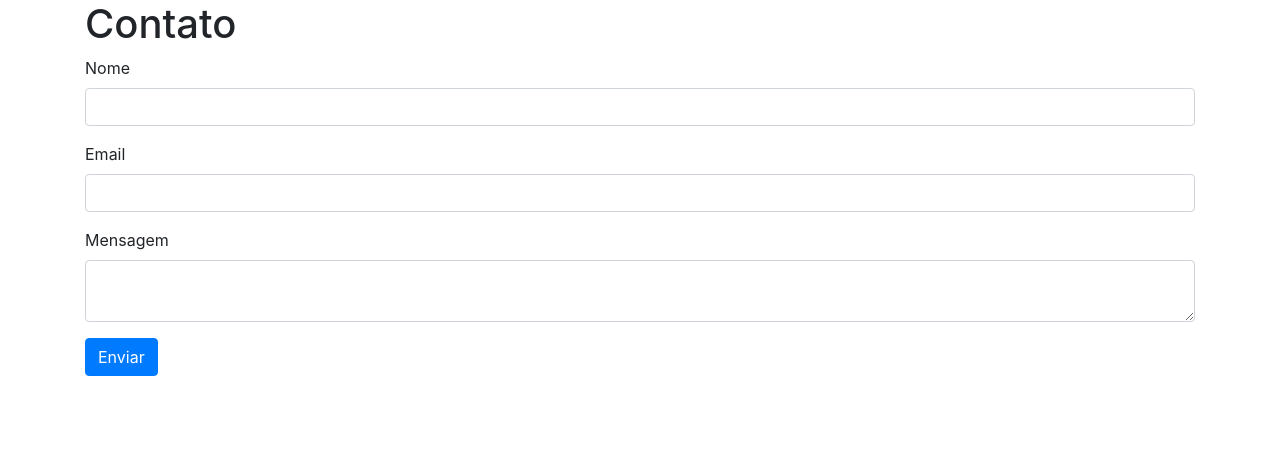
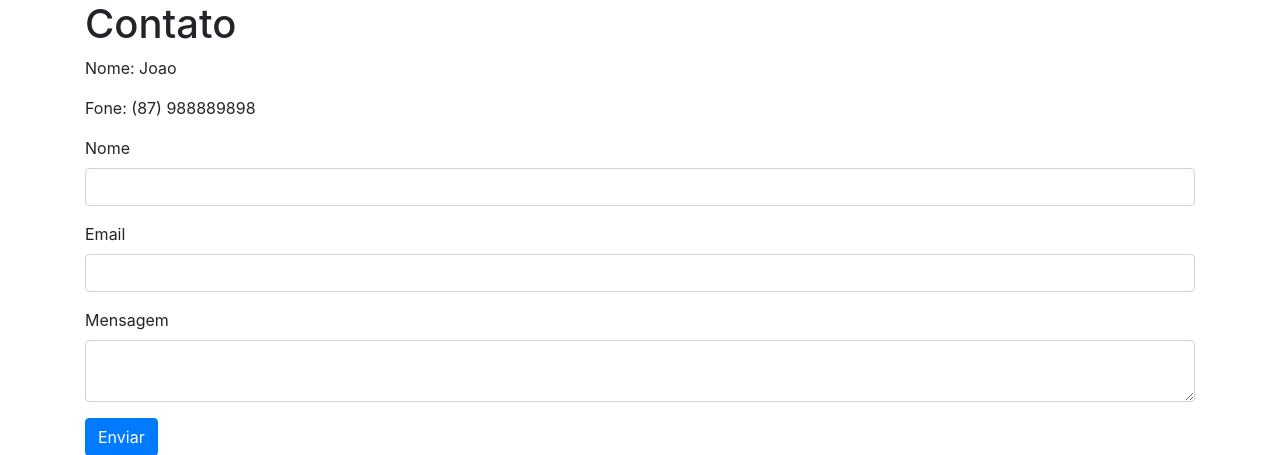
Before and after one commit to IFSERTAOPE-FLO/tagti-2024.2, a Flask app: page /contato in a window 1280 px wide. Shown: the top 455 px of the page. Run offline with Flask 3, Linux system fonts and the light colour scheme; some libraries are stand-ins or nearby versions.

Commit message:
Parâmetros no flask

```diff
--- a/microblog/app.py
+++ b/microblog/app.py
@@ -11,7 +11,7 @@ def index():
 
 @app.route("/contato")
 def contato():
-    return render_template("contato.html")
+    return render_template("contato.html", tel="(87) 988889898", nome="Joao")
 
 if __name__ == '__main__':
     app.run()
--- a/microblog/templates/contato.html
+++ b/microblog/templates/contato.html
@@ -10,6 +10,10 @@
 <body>
     <div class="container">
         <h1>Contato</h1>
+        <div>
+            <p>Nome: {{ nome }}</p>
+            <p>Fone: {{ tel }}</p>
+        </div>
         <form action="/contato" method="POST">
             <div class="form-group">
                 <label for="nome">Nome</label>
```
